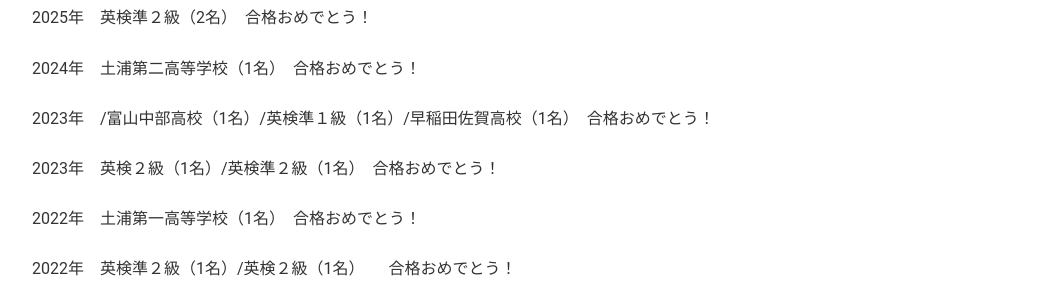
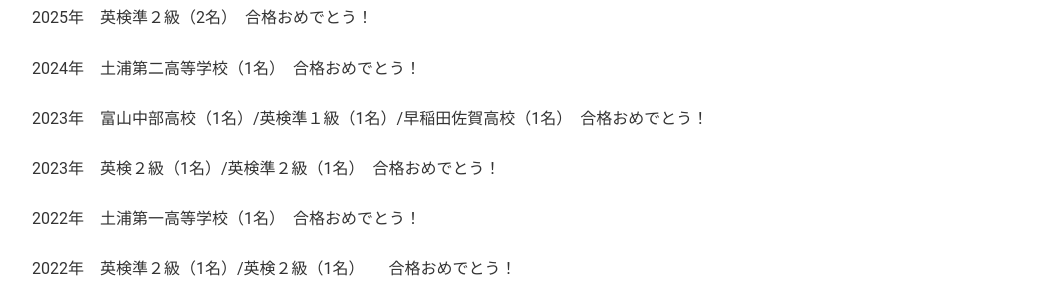
Before and after one commit to phocean/akispace, a Jekyll site: the page built from exam_results.md, in a window 1280 px wide. Shown: the part 1354-1654 px from the top of the page, without its empty margins (118-1161 px from the left). Built offline with Jekyll 4.4.1, drawn with Linux system fonts in a browser that asks for light colours.

```diff
--- a/exam_results.md
+++ b/exam_results.md
@@ -46,7 +46,7 @@ description: オンライン英語家庭教師　小学生から大学生まで
 
 2024年　土浦第二高等学校（1名）　合格おめでとう！
 
-2023年　/富山中部高校（1名）/英検準１級（1名）/早稲田佐賀高校（1名）　合格おめでとう！
+2023年　富山中部高校（1名）/英検準１級（1名）/早稲田佐賀高校（1名）　合格おめでとう！
 
 2023年　英検２級（1名）/英検準２級（1名）　合格おめでとう！
 
```
